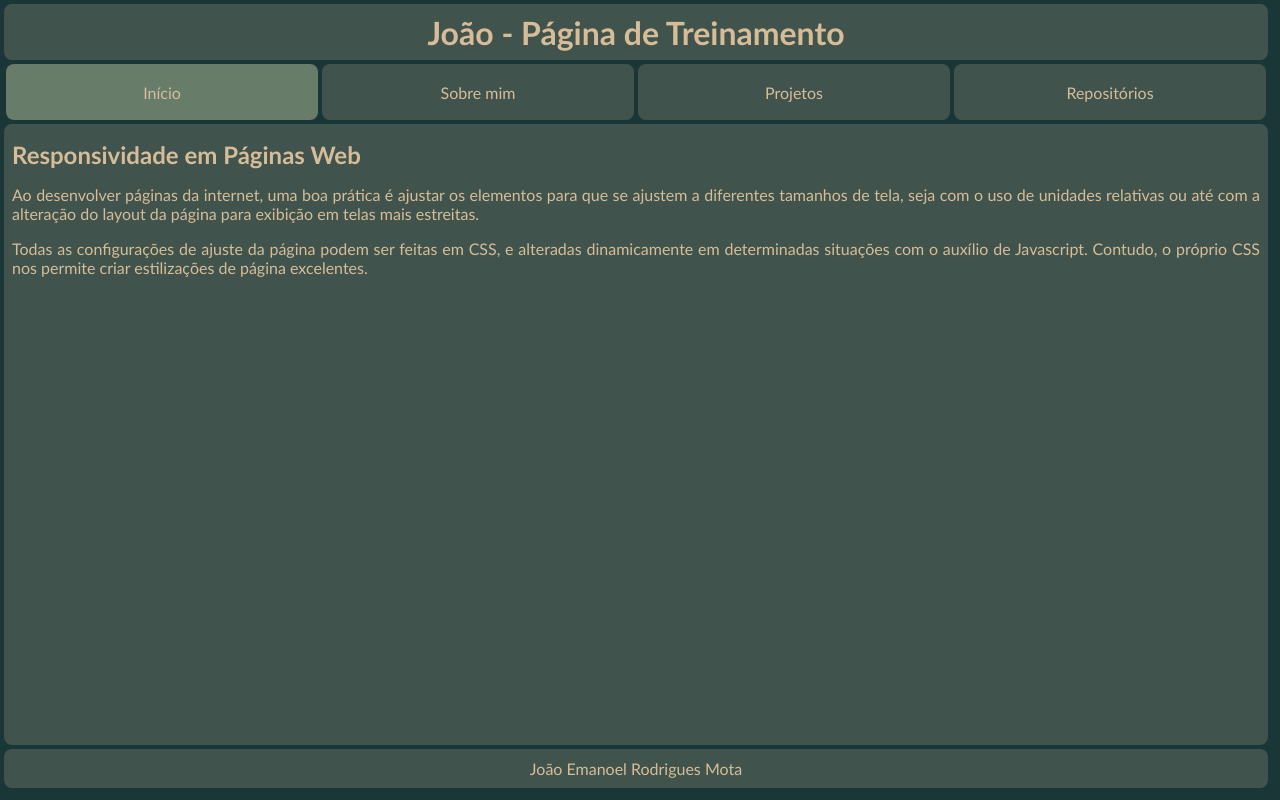
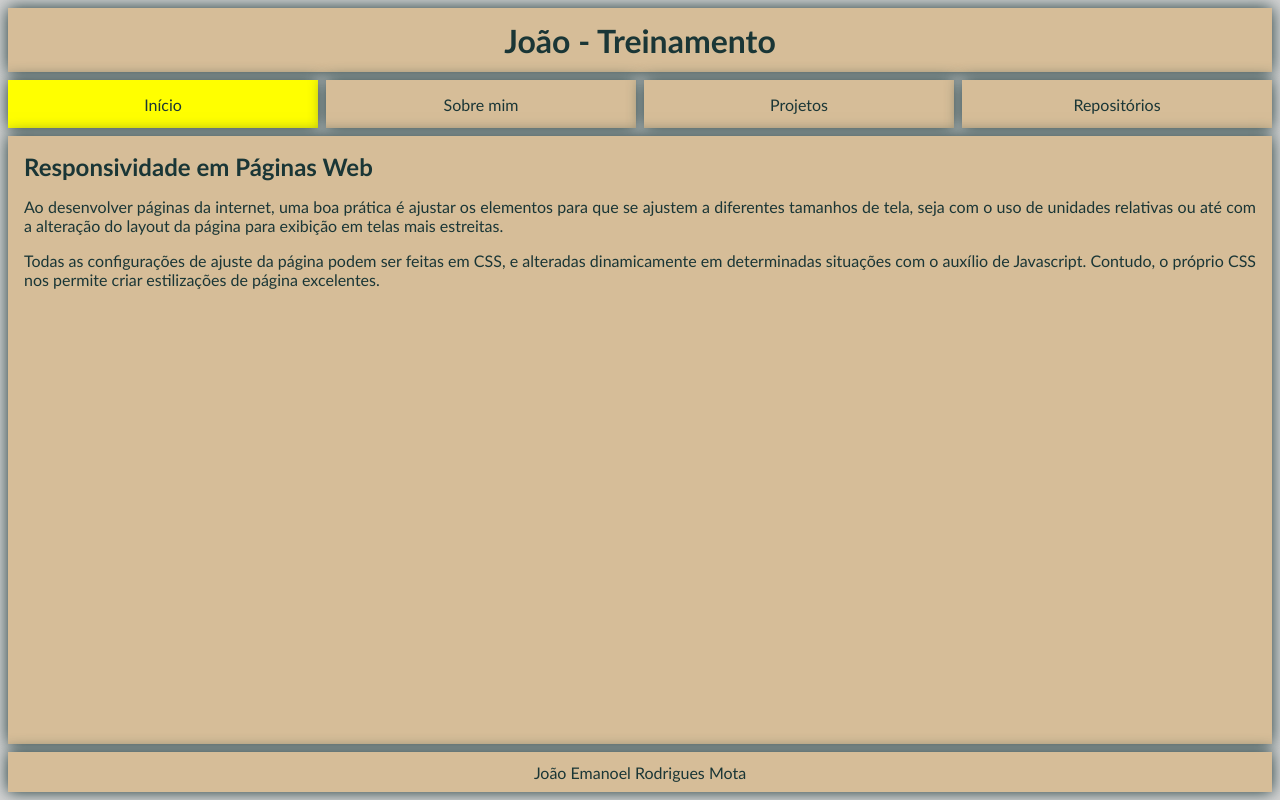
Before and after one commit to jooemanoel/01-lembretes, a plain HTML site: page index.html in a window 1280 px wide. Drawn offline with Linux system fonts and the light colour scheme.

Commit message:
Novo visual

```diff
--- a/css/cabecalho.css
+++ b/css/cabecalho.css
@@ -1,71 +1,46 @@
 
 .cabecalho {
-    width: 100%;
-    height: 15%;
-    margin-bottom: 0.25rem;
-    border-radius: var(--bordaRaio);
+    width: calc(100vw - 1rem);
+    height: 15vh;
     display: flex;
     flex-direction: column;
-    align-items: center;
-    justify-content: space-between;
+    gap: 0.5rem;
 }
 
 .cabecalho__titulo {
     flex: 1;
-    width: 100%;
-    margin-bottom: 0.125rem;
-    border-radius: var(--bordaRaio);
     background-color: var(--altColor);
     display: flex;
     align-items: center;
     justify-content: center;
-    animation-name: rolagem;
-    animation-duration: 1s;
-    animation-iteration-count: infinite;
-}
-
-@keyframes rolagem {
-    0% {
-        background-color: var(--altColor);
-        left: 0px;
-        top: 0px;
-    }
-
-    50% {
-        background-color: black;
-        left: 200px;
-        top: 200px;
-    }
-
-    100% {
-        background-color: var(--altColor);
-        left: 0px;
-        top: 0px;
-    }
+    box-shadow: 0 0 1rem;
+    padding: 0.5rem;
 }
 
 .cabecalho__menu {
     flex: 1;
     width: 100%;
-    margin-top: 0.125rem;
     display: flex;
-    align-items: center;
-    justify-content: center;
+    gap: 0.5rem;
 }
 
 .cabecalho__menu__item {
     flex: 1;
-    margin: 0 0.125rem;
     height: 100%;
-    border-radius: var(--bordaRaio);
     background-color: var(--altColor);
     display: flex;
     align-items: center;
     justify-content: center;
     color: var(--fontColor);
     cursor: pointer;
+    box-shadow: 0 0 1rem;
+    padding: 0.5rem;
 }
 
 .cabecalho__menu__item:hover {
+    background-color: var(--hoverColor);
+}
+
+.ativo {
     background-color: yellow;
 }
--- a/css/principal.css
+++ b/css/principal.css
@@ -1,6 +1,6 @@
 .principal {
-    width: 100%;
-    height: 80%;
+    width: calc(100vw - 1rem);
+    height: calc(80vh - 2rem);
     display: flex;
     align-items: center;
     justify-content: center;
@@ -10,12 +10,12 @@
     flex: 1;
     height: 100%;
     padding: 0.5rem;
-    border-radius: var(--bordaRaio);
     background-color: var(--altColor);
+    box-shadow: 0 0 1rem;
 }
 
 .principal__conteudo__texto {
-    padding: 0.5rem 0;
+    padding: 0.5rem;
     text-align: justify;
 }
 
--- a/css/rodape.css
+++ b/css/rodape.css
@@ -1,29 +1,13 @@
 .rodape {
-    width: 100%;
-    height: 5%;
-    margin-top: 0.25rem;
-    border-radius: var(--bordaRaio);
+    width: calc(100vw - 1rem);
+    height: 5vh;
     background-color: var(--altColor);
     display: flex;
     align-items: center;
     justify-content: center;
-    overflow: hidden;
+    box-shadow: 0 0 1rem;
 }
 
 .rodape__conteudo {
-    position: relative;
-    width: 60%;
-    overflow: hidden;
-    white-space: nowrap;
-    animation: scroll 10s linear infinite;
+    padding: 0.5rem;
 }
-
-@keyframes scroll {
-    0% {
-        transform: translateX(100%);
-    }
-
-    100% {
-        transform: translateX(-100%);
-    }
-}
--- a/css/style.css
+++ b/css/style.css
@@ -3,9 +3,9 @@
 @import url("./rodape.css");
 
 :root {
-    --backColor: #1A3636;
-    --fontColor: #D6BD98;
-    --altColor: #40534C;
+    --backColor: lightgray;
+    --fontColor: #1A3636;
+    --altColor: #D6BD98;
     --hoverColor: #677D6A;
     --bordaRaio: 0.5rem;
 }
@@ -13,26 +13,18 @@
 * {
     margin: 0;
     padding: 0;
-    box-sizing: border-box;
     font-family: 'Trebuchet MS', 'Lucida Sans Unicode', 'Lucida Grande', 'Lucida Sans', Arial, sans-serif;
     text-align: center;
+    box-sizing: border-box;
 }
 
 body {
-    width: calc(100vw - 0.5rem);
-    height: calc(100vh - 0.5rem);
-    padding: 0.25rem;
+    padding: 0.5rem;
     background-color: var(--backColor);
     color: var(--fontColor);
-    font-size: 1rem;
     display: flex;
     flex-direction: column;
-    align-items: center;
-    justify-content: center;
-}
-
-.ativo {
-    background-color: var(--hoverColor);
+    gap: 0.5rem;
 }
 
 @media screen and (max-width: 800px) {
--- a/index.html
+++ b/index.html
@@ -4,7 +4,7 @@
 <head>
     <meta charset="UTF-8">
     <meta name="viewport" content="width=device-width, initial-scale=1.0">
-    <title>João - Página de Treinamento</title>
+    <title>João - Treinamento</title>
     <link rel="stylesheet" href="./css/style.css">
 </head>
 
@@ -20,10 +20,9 @@
     </header>
     <main class="principal"></main>
     <footer class="rodape">
-        <div class="rodape__conteudo">
-            <p>João Emanoel Rodrigues Mota</p>
-        </div>
+            <p class="rodape__conteudo">João Emanoel Rodrigues Mota</p>
     </footer>
+
     <script type="module" src="./js/main.js"></script>
 </body>
 
--- a/js/main.js
+++ b/js/main.js
@@ -16,7 +16,7 @@ for (let i = 0; i < elementoBotoes.length; i++) {
 }
 const textoshtml = [
     {
-        titulo: `João - Página de Treinamento`,
+        titulo: `João - Treinamento`,
         secao: `<h1 class="principal__conteudo__texto">Responsividade em Páginas Web</h1><p class="principal__conteudo__texto">Ao desenvolver páginas da internet, uma boa prática é ajustar os elementos para que se ajustem a diferentes tamanhos de tela, seja com o uso de unidades relativas ou até com a alteração do layout da página para exibição em telas mais estreitas.</p><p class="principal__conteudo__texto">Todas as configurações de ajuste da página podem ser feitas em CSS, e alteradas dinamicamente em determinadas situações com o auxílio de Javascript. Contudo, o próprio CSS nos permite criar estilizações de página excelentes.</p>`
     },
     {
--- a/ts/main.ts
+++ b/ts/main.ts
@@ -21,7 +21,7 @@ for (let i = 0; i < elementoBotoes.length; i++) {
 
 const textoshtml = [
     {
-        titulo: `João - Página de Treinamento`,
+        titulo: `João - Treinamento`,
         secao: `<h1 class="principal__conteudo__texto">Responsividade em Páginas Web</h1><p class="principal__conteudo__texto">Ao desenvolver páginas da internet, uma boa prática é ajustar os elementos para que se ajustem a diferentes tamanhos de tela, seja com o uso de unidades relativas ou até com a alteração do layout da página para exibição em telas mais estreitas.</p><p class="principal__conteudo__texto">Todas as configurações de ajuste da página podem ser feitas em CSS, e alteradas dinamicamente em determinadas situações com o auxílio de Javascript. Contudo, o próprio CSS nos permite criar estilizações de página excelentes.</p>`
     },
     {
```
